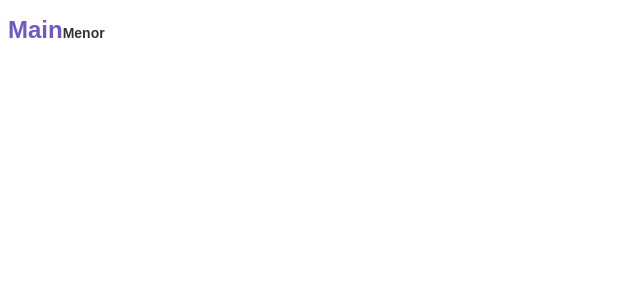
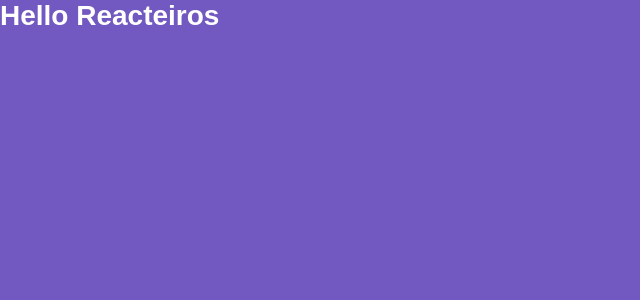
Before and after one commit to radaelilucca/fisrtreactapp, a React (Create React App) app: page / in a window 1280 px wide. Shown: the top 300 px of the page, without its empty margins (0-640 px from the left). Built offline with nearby package versions, Linux system fonts and the light colour scheme; the HTML template or start-up script is replaced by a standard one.

Commit message:
Global Styles

```diff
--- a/src/App.js
+++ b/src/App.js
@@ -2,8 +2,15 @@
 
 import Routes from './routes';
 
+import GlobalStyle from './styles/global';
+
 function App() {
-  return <Routes />;
+  return (
+    <>
+      <Routes />
+      <GlobalStyle />
+    </>
+  );
 }
 
 export default App;
--- a/src/pages/Main/index.js
+++ b/src/pages/Main/index.js
@@ -3,10 +3,5 @@
 // import { Container } from './styles';
 
 export default function Main() {
-  return (
-    <Title error={false}>
-      Main
-      <small>Menor</small>
-    </Title>
-  );
+  return <Title>Hello Reacteiros</Title>;
 }
--- a/src/pages/Main/styles.js
+++ b/src/pages/Main/styles.js
@@ -1,12 +1,6 @@
 import styled from 'styled-components';
 
 export const Title = styled.h1`
-  font-size: 24px;
-  color: ${props => (props.error ? 'red' : '#7159c1')};
-  font-family: Arial, Helvetica, sans-serif;
-
-  small {
-    font-size: 14px;
-    color: #333;
+  color: #fff
   }
 `;
--- /dev/null
+++ b/src/styles/global.js
@@ -0,0 +1,29 @@
+import { createGlobalStyle } from 'styled-components';
+
+export default createGlobalStyle`
+* {
+  margin: 0;
+  padding: 0;
+  outline: 0;
+  box-sizing: border-box
+}
+
+html, body, #root {
+  min-height: 100%;
+}
+
+body {
+  background: #7159c1;
+  -webkit-font-smoothing: antialiased !important;
+}
+
+body, input, button {
+  color: #222;
+  font-size: 14px;
+  font-family: Arial, Helvetica, sans-serif
+}
+
+button {
+  cursor: pointer;
+}
+`;
```
